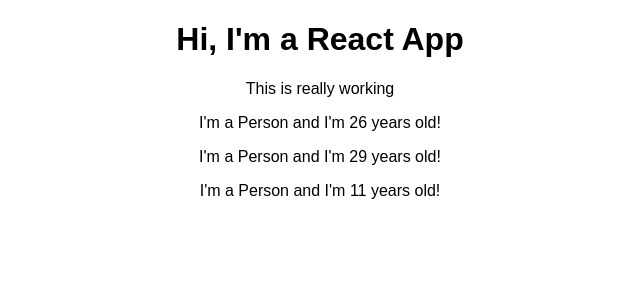
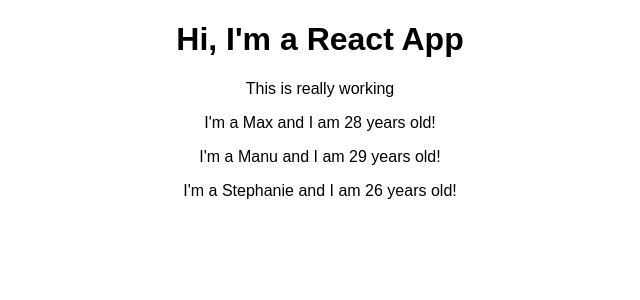
Before and after one commit to lucasgrocha/-react-complete-guide2, a React (Create React App) app: page / in a window 1280 px wide. Shown: the top 300 px of the page, without its empty margins (320-960 px from the left). Built offline with nearby package versions, Linux system fonts and the light colour scheme.

Commit message:
36. Working with Props

```diff
--- a/src/App.js
+++ b/src/App.js
@@ -8,9 +8,9 @@
       <div className="App">
         <h1>Hi, I'm a React App</h1>
         <p>This is really working</p>
-        <Person />
-        <Person />
-        <Person />
+        <Person name="Max" age="28" />
+        <Person name="Manu" age="29" >My Hobbies: Racing</Person>
+        <Person name="Stephanie" age="26" />
       </div>
     );
   }
--- a/src/Person/Person.js
+++ b/src/Person/Person.js
@@ -1,7 +1,7 @@
 import React from 'react';
 
-const person = () => {
-    return <p>I'm a Person and I'm {Math.floor(Math.random() * 30)} years old!</p>
+const person = (props) => {
+    return <p>I'm a {props.name} and I am {props.age} years old!</p>
 }
 
 export default person;
```
